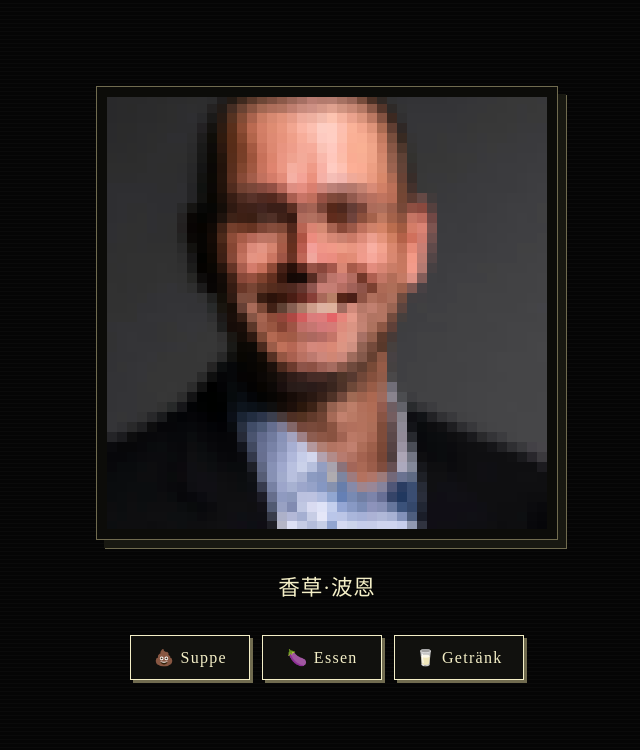
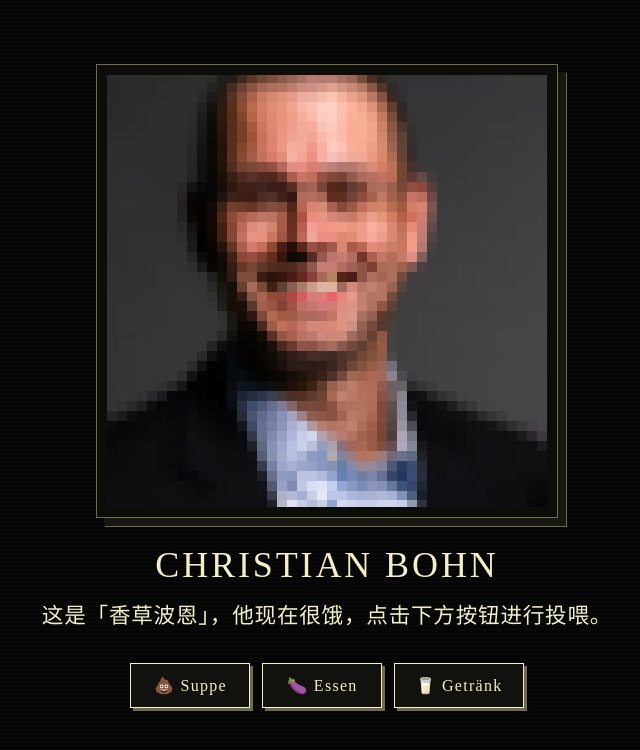
Before and after one commit to ShilianShen/Praktikum-Mess--und-Regelungstechnik, a plain HTML site: page index.html in a window 1280 px wide. Shown: the whole page, without its empty margins (313-953 px from the left). Drawn offline with Linux system fonts and the light colour scheme.

Commit message:
Update image alt text and description in config.json; add image title to index.html

```diff
--- a/config.json
+++ b/config.json
@@ -1,10 +1,11 @@
 {
   "image": {
     "src": "./image.png",
-    "alt": "彩色天空与远方景色",
+    "alt": "Christian Bohn",
+    "title": "Christian Bohn",
     "pixelSize": 10
   },
-  "description": "香草·波恩",
+  "description": "这是「香草波恩」，他现在很饿，点击下方按钮进行投喂。",
   "buttons": [
     {
       "label": "Suppe",
--- a/index.html
+++ b/index.html
@@ -79,9 +79,19 @@
       image-rendering: crisp-edges;
     }
 
+    .image-title {
+      margin: 28px auto 0;
+      color: var(--text);
+      font-size: clamp(1.5rem, 4vw, 2.25rem);
+      font-weight: normal;
+      line-height: 1.1;
+      letter-spacing: 0.08em;
+      text-transform: uppercase;
+    }
+
     .description {
       max-width: 600px;
-      margin: 32px auto 0;
+      margin: 14px auto 0;
       font-size: clamp(1.05rem, 2.7vw, 1.35rem);
       line-height: 1.55;
       letter-spacing: 0.035em;
@@ -168,6 +178,7 @@
         <img id="heroImage" alt="" hidden crossorigin="anonymous" />
       </div>
 
+      <h1 class="image-title" id="imageTitle"></h1>
       <p class="description" id="description"></p>
 
       <div class="buttons" id="buttons" aria-label="Emoji 投掷按钮"></div>
@@ -180,6 +191,7 @@
       image: {
         src: "https://images.unsplash.com/photo-1490730141103-6cac27aaab94?auto=format&fit=crop&w=1200&q=85",
         alt: "彩色天空与远方景色",
+        title: "彩色天空",
         pixelSize: 10
       },
       description: "一幅颜色明亮的风景。点击下方按钮，让 Emoji 穿过整个屏幕并在空中炸开。",
@@ -297,6 +309,9 @@
           "图片加载失败。若使用外部图片，请确认图片服务器允许跨域读取。";
       };
       image.src = config.image?.src || DEFAULT_CONFIG.image.src;
+
+      $("#imageTitle").textContent =
+        config.image?.title || DEFAULT_CONFIG.image.title;
 
       $("#description").textContent =
         config.description || DEFAULT_CONFIG.description;
```
